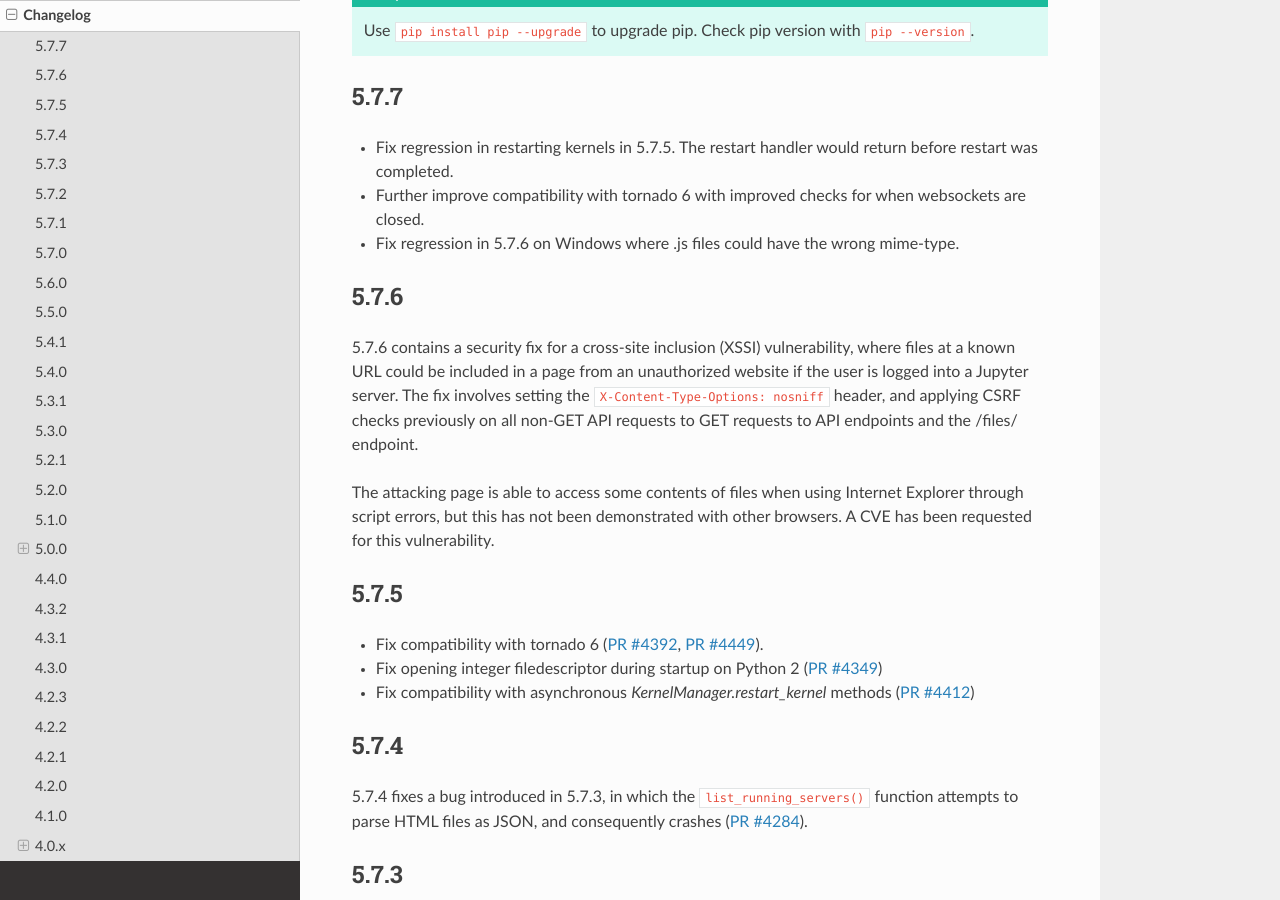
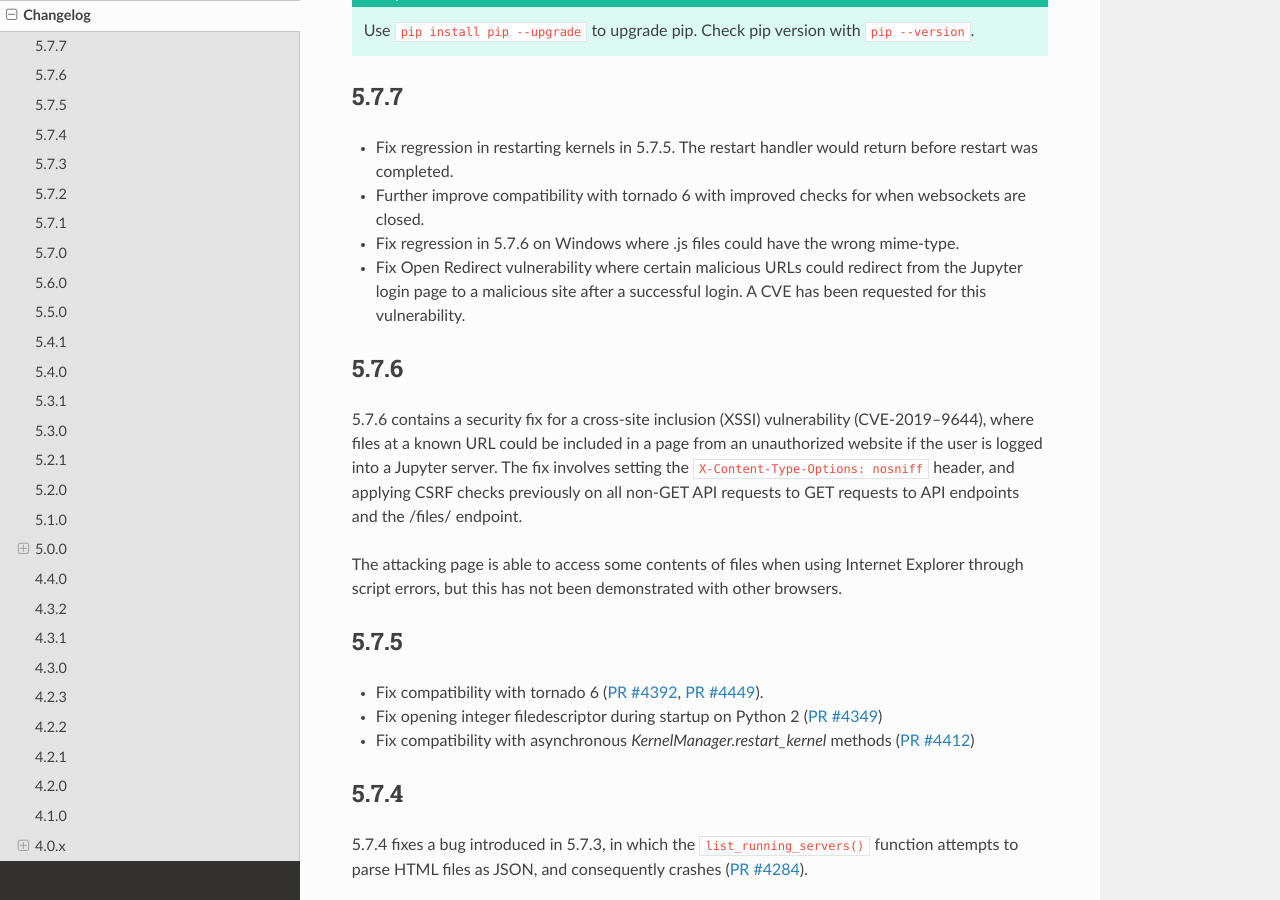
Before and after one commit to jupyter/nbclassic, a Sphinx documentation site: the page built from docs/source/changelog.rst, in a window 1280 px wide and 900 px high, scrolled down 405 px. Built offline with Sphinx 7.4.7 and the Read the Docs theme 2.0.0, drawn with Linux system fonts in a browser that asks for light colours; pages that are not in the unit, such as notebooks, are missing from menus; the version number could not be read and is left out.

Commit message:
changelog for redirect check
and update cve for 5.7.6

```diff
--- a/docs/source/changelog.rst
+++ b/docs/source/changelog.rst
@@ -31,13 +31,14 @@
 - Further improve compatibility with tornado 6 with improved
   checks for when websockets are closed.
 - Fix regression in 5.7.6 on Windows where .js files could have the wrong mime-type.
+- Fix Open Redirect vulnerability where certain malicious URLs could redirect from the Jupyter login page to a malicious site after a successful login. A CVE has been requested for this vulnerability.
 
 .. _release-5.7.6:
 
 5.7.6
 -----
 
-5.7.6 contains a security fix for a cross-site inclusion (XSSI) vulnerability,
+5.7.6 contains a security fix for a cross-site inclusion (XSSI) vulnerability (CVE-2019–9644),
 where files at a known URL could be included in a page from an unauthorized website if the user is logged into a Jupyter server.
 The fix involves setting the ``X-Content-Type-Options: nosniff``
 header, and applying CSRF checks previously on all non-GET
```
Also changed, not shown: other parts of docs/source/changelog.rst (+0 -1 lines).
